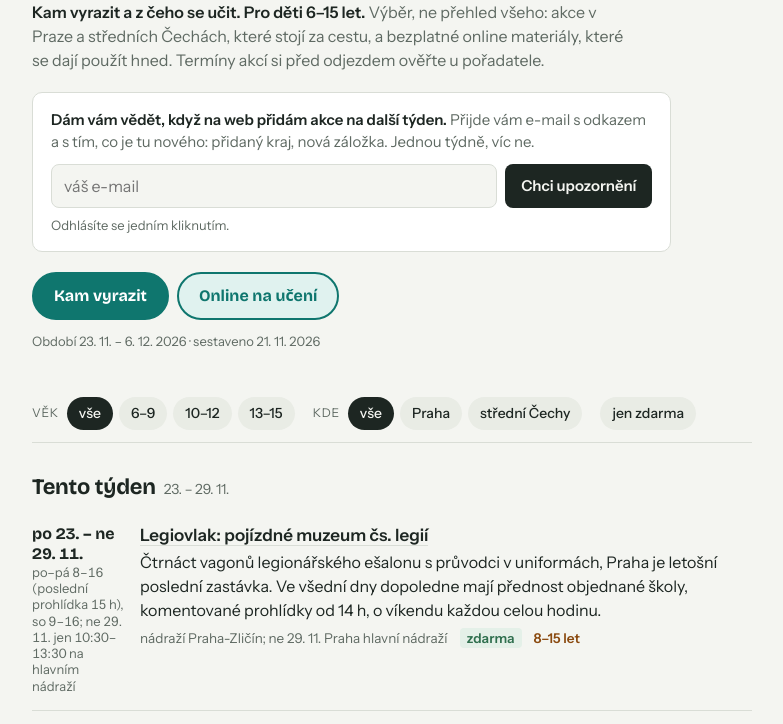
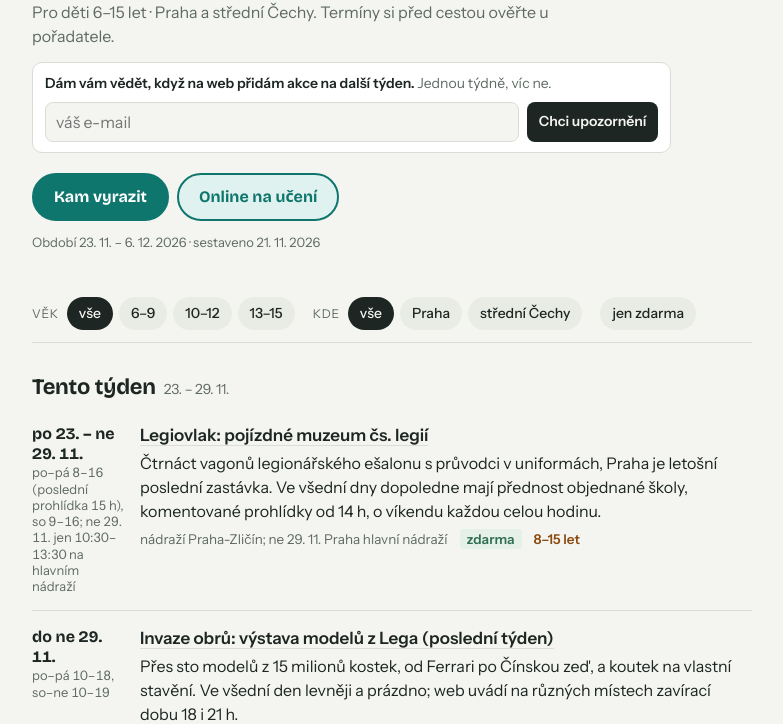
Before and after one commit to petraklepacova/kamsdomskolakem, a plain HTML site: page index.html in a window 1280 px wide. Shown: the part 99-823 px from the top of the page, without its empty margins (248-1031 px from the left). Drawn offline with nearby package versions, Linux system fonts and the light colour scheme.

Commit message:
Menší formulář, kratší úvod
Co-Authored-By: Claude Fable 5.2 <noreply@anthropic.com>
Claude-Session: https://claude.ai/code/session_01Aqmo71fTesQX9UYkxC4kpN

```diff
--- a/index.html
+++ b/index.html
@@ -70,13 +70,13 @@ section.week[data-empty="1"] .empty{display:block}
 .perm li:first-child{border-top:0}
 .perm li a{color:var(--ink);font-weight:600;text-decoration:none;border-bottom:1px solid var(--line)}
 .perm li span{font-size:14px;color:var(--muted)}
-.signup{margin:20px 0 0;padding:16px 18px;background:var(--paper);border:1px solid var(--line);border-radius:10px;max-width:60ch}
-.signup p{margin:0 0 10px;font-size:15px;color:var(--muted)}
+.signup{margin:14px 0 0;padding:10px 12px;background:var(--paper);border:1px solid var(--line);border-radius:10px;max-width:60ch}
+.signup p{margin:0 0 8px;font-size:14px;color:var(--muted)}
 .signup p b{color:var(--ink);font-weight:600}
 .signup .row{display:flex;gap:8px;flex-wrap:wrap}
-.signup input{flex:1 1 200px;min-width:0;font:inherit;font-size:16px;padding:9px 12px;border:1px solid var(--line);border-radius:8px;background:var(--bg);color:var(--ink)}
+.signup input{flex:1 1 130px;min-width:0;font:inherit;font-size:16px;padding:7px 10px;border:1px solid var(--line);border-radius:8px;background:var(--bg);color:var(--ink)}
 .signup input:focus-visible,.signup button:focus-visible{outline:2px solid var(--accent);outline-offset:2px}
-.signup button{font:inherit;font-weight:600;font-size:15px;border:0;border-radius:8px;padding:9px 16px;background:var(--chip-on);color:var(--chip-on-ink);cursor:pointer}
+.signup button{font:inherit;font-weight:600;font-size:14px;border:0;border-radius:8px;padding:8px 12px;background:var(--chip-on);color:var(--chip-on-ink);cursor:pointer}
 .signup p.small{margin:8px 0 0;font-size:13px}
 .report{margin:36px 0 0;padding:16px 22px;background:var(--paper);border:1px solid var(--line);border-radius:10px;font-size:15px;color:var(--muted)}
 .report b{color:var(--ink);font-weight:600}
@@ -118,12 +118,11 @@ body[data-view="offline"] .tried, body[data-view="online"] .tried{display:none}
 <div class="wrap">
 <header>
   <h1>Kam s domškolákem</h1>
-  <p class="lede"><b>Kam vyrazit a z čeho se učit. Pro děti 6–15 let.</b> Výběr, ne přehled všeho: akce v Praze a středních Čechách, které stojí za cestu, a bezplatné online materiály, které se dají použít hned. Termíny akcí si před odjezdem ověřte u pořadatele.</p>
+  <p class="lede">Pro děti 6–15 let · Praha a střední Čechy. Termíny si před cestou ověřte u pořadatele.</p>
   <!-- Přihlášení k pondělnímu e-mailu (Ecomail) – při aktualizaci obsahu nemazat -->
   <form class="signup" method="post" action="https://kamsdomskolakem.ecomailapp.cz/public/subscribe/1/43c2cd496486bcc27217c3e790fb4088?source=web" target="_blank">
-    <p><b>Dám vám vědět, když na web přidám akce na další týden.</b> Přijde vám e-mail s odkazem a s tím, co je tu nového: přidaný kraj, nová záložka. Jednou týdně, víc ne.</p>
+    <p><b>Dám vám vědět, když na web přidám akce na další týden.</b> Jednou týdně, víc ne.</p>
     <div class="row"><input type="email" name="email" required autocomplete="email" placeholder="váš e-mail" aria-label="Váš e-mail"><button type="submit">Chci upozornění</button></div>
-    <p class="small">Odhlásíte se jedním kliknutím.</p>
   </form>
   <div class="tabs" id="tabs"><button data-v="offline" aria-pressed="true">Kam vyrazit</button><button data-v="online" aria-pressed="false">Online na učení</button><button data-v="tried" aria-pressed="false" hidden>Vyzkoušeno</button></div>
   <p class="meta off">Období 23. 11. – 6. 12. 2026 · sestaveno 21. 11. 2026</p>
```
